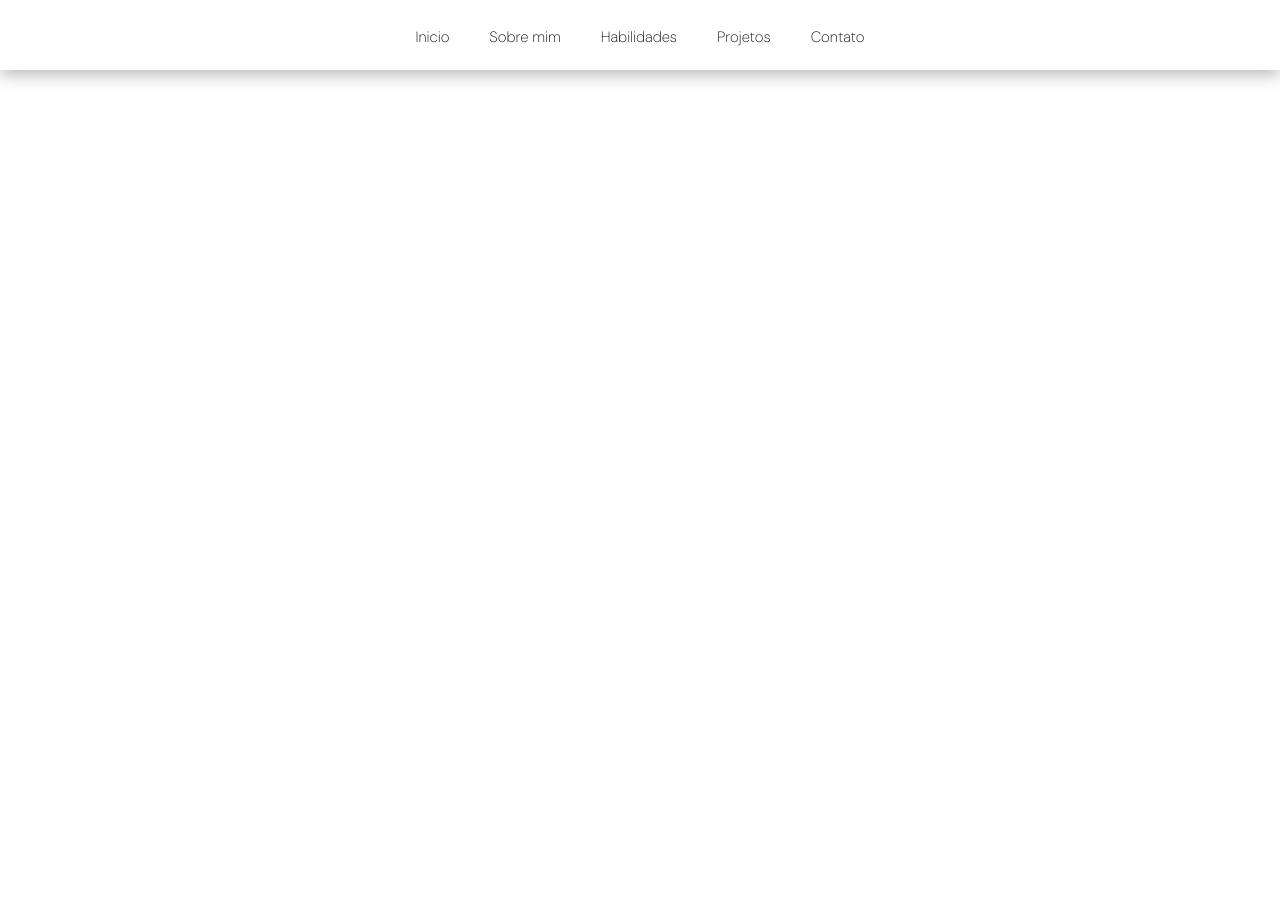
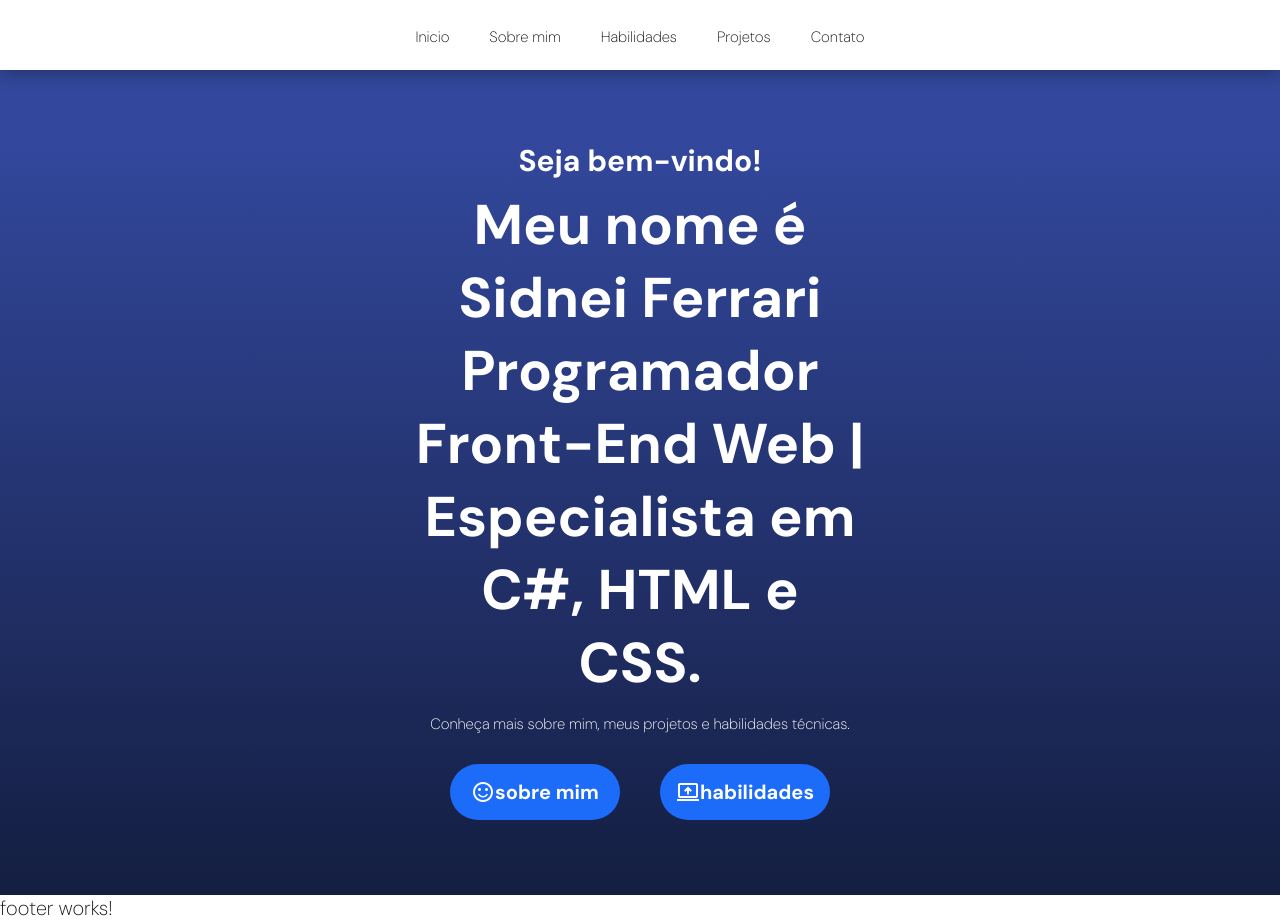
Before and after one commit to sfsidnei/meu-portfolio, an Angular app: page / in a window 1280 px wide. Before the commit the page ends 800 px from the top, so only its background shows below. Built offline with nearby package versions, Linux system fonts and the light colour scheme.

Commit message:
box banner

```diff
--- a/src/app/home/home.component.css
+++ b/src/app/home/home.component.css
@@ -0,0 +1,65 @@
+/* box banner */
+.banner {
+    display: flex;
+    justify-content: center;
+    background: linear-gradient(180deg, var(--color-blue-2) 15%, var(--color-blue-3)100%);
+    color: #fff;
+    padding-top: 70px;
+    text-align: center;
+}
+
+.banner .box {
+    display: flex;
+    flex-direction: column;
+    align-items: center;
+    padding: 45px 5px;
+}
+
+.banner .box .paragraph {
+    margin: 15px;
+    font-size: var(--font-size-5);
+    font-weight: 400px;
+    color: #fff;
+}
+
+.banner .box .title1 {
+    font-size: var(--font-size-3);
+
+}
+
+.banner .box .title2 {
+    font-size: var(--font-size-1);
+    display: block;
+    max-width: 450px;
+}
+
+.banner .box .buttons {
+    display: flex;
+    align-items: center;
+    flex-wrap: wrap;
+    margin: 15px 0;
+    width: 100%;
+    justify-content:space-evenly;
+}
+
+.banner .box .buttons a {
+    display: flex;
+    align-items: center;
+    justify-content: center;
+    padding: 15px;
+    min-width: 170px;
+    border-radius: 35px;
+    margin: 0 5px 15px;
+    font-size: var(--font-size-4);
+    font-weight: 700;
+    background: var(--color-blue-1);
+    color: #fff;
+}
+
+.banner .box .buttons a :hover {
+    background-color: var(--color-blue-2);
+}
+
+.banner .box .banner .buttons button a i {
+    margin-right: 5px;
+}
--- a/src/app/home/home.component.html
+++ b/src/app/home/home.component.html
@@ -1 +1,28 @@
-<p>home works!</p>
+<main>
+    <section id="banner" class="banner">
+        <div class="box">
+            <h1>
+                <span class="title1">Seja bem-vindo!</span>
+                <span class="title2">Meu nome é Sidnei Ferrari Programador Front-End Web | Especialista em C#, HTML e
+                    CSS.</span>
+            </h1>
+
+            <p class="paragraph">Conheça mais sobre mim, meus projetos e habilidades técnicas.</p>
+
+            <div class="buttons">
+                <a href="#about">
+                    <i class="material-symbols-outlined">
+                        sentiment_satisfied
+                    </i>sobre mim
+                </a>
+                <a href="#skills">
+                    <i class="material-symbols-outlined">
+                        computer_arrow_up
+                    </i>
+                    habilidades
+                </a>
+            </div>
+        </div>
+
+    </section>
+</main>
--- a/src/index.html
+++ b/src/index.html
@@ -9,12 +9,14 @@
   <link rel="icon" type="image/x-icon" href="favicon.ico">
   <link rel="preconnect" href="https://fonts.googleapis.com">
   <link rel="preconnect" href="https://fonts.gstatic.com" crossorigin>
-  <link
-    href="https://fonts.googleapis.com/css2?family=DM+Sans:ital,opsz,wght@0,9..40,100..1000;1,9..40,100..1000&display=swap"
+  <link href="https://fonts.googleapis.com/css2?family=DM+Sans:opsz,wght@9..40,200;9..40,400;9..40,700&display=swap"
     rel="stylesheet">
 
   <link rel="stylesheet"
-    href="https://fonts.googleapis.com/css2?family=Material+Symbols+Outlined:opsz,wght,FILL,GRAD@20..48,100..700,0..1,-50..200&icon_names=menu" />
+    href="https://fonts.googleapis.com/css2?family=Material+Symbols+Outlined:opsz,wght,FILL,GRAD@24,400,0,0" />
+
+
+  <link rel="stylesheet" href="https://cdn.jsdelivr.net/gh/devicons/devicon@v2.15.1/devicon.min.css">
 </head>
 
 <body>
```
